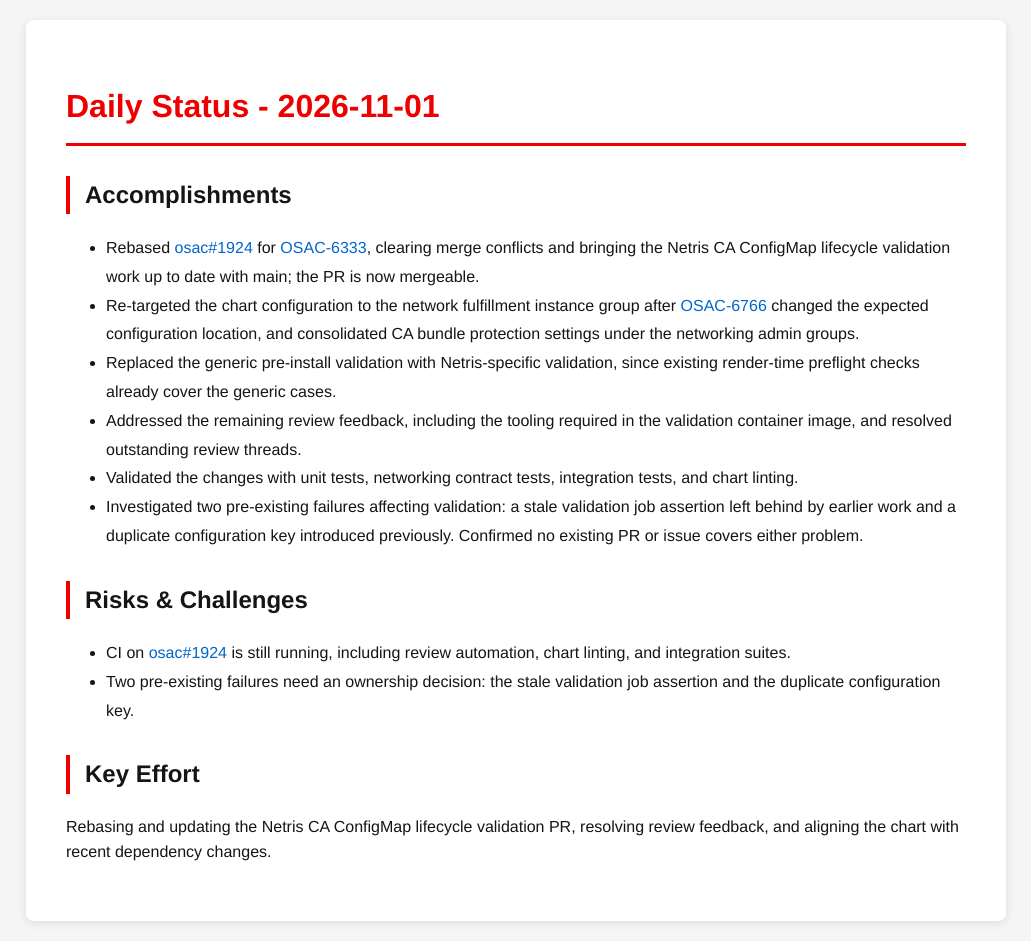
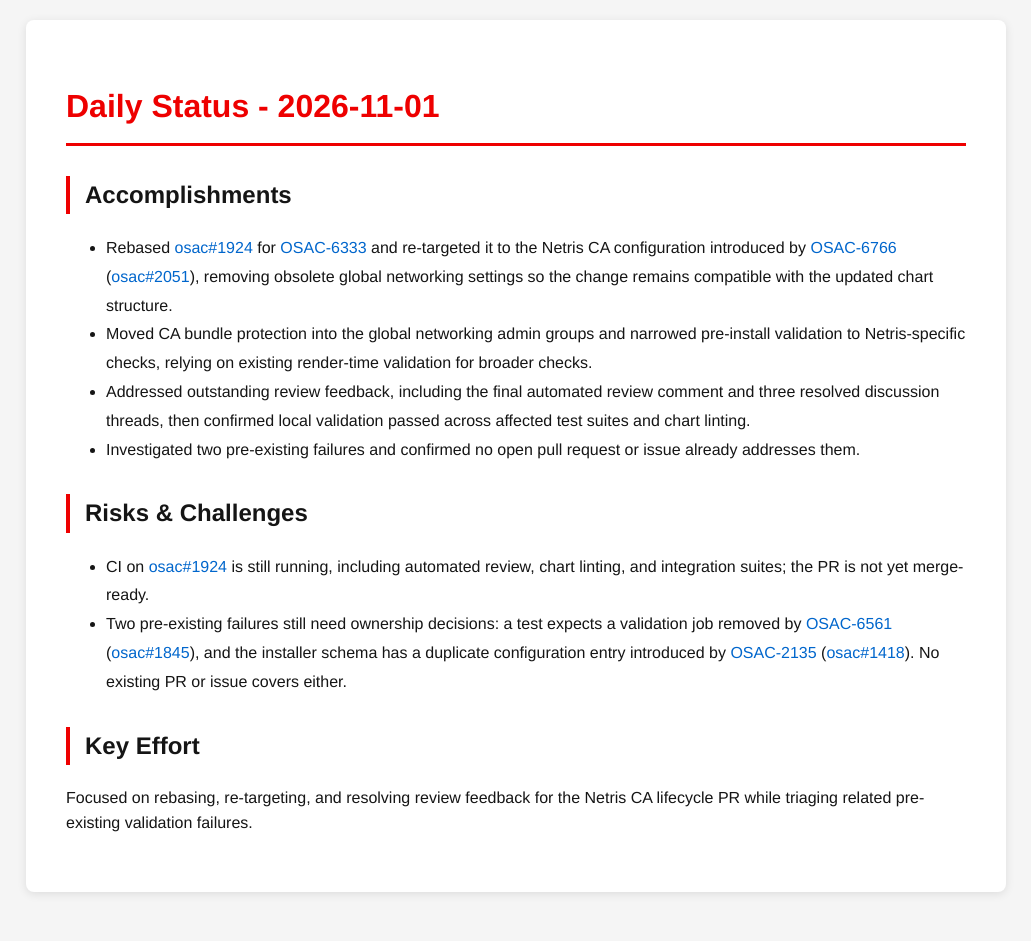
Before and after one commit to tzvatot/daily-status, a Jekyll site: the page built from 2026-11-01.md, in a window 1280 px wide. Shown: the whole page, without its empty margins (124-1155 px from the left). Built offline with Jekyll 4.4.1, drawn with Linux system fonts in a browser that asks for light colours; after the commit the page ends 912 px from its top, so only the background shows below that.

Commit message:
Daily status update - 2026-11-01

```diff
--- a/2026-11-01.md
+++ b/2026-11-01.md
@@ -7,16 +7,14 @@
 # Daily Status - 2026-11-01
 
 ## Accomplishments
-- Rebased [osac#1924](https://github.com/osac-project/osac/pull/1924) for [OSAC-6333](https://redhat.atlassian.net/browse/OSAC-6333), clearing merge conflicts and bringing the Netris CA ConfigMap lifecycle validation work up to date with main; the PR is now mergeable.
-- Re-targeted the chart configuration to the network fulfillment instance group after [OSAC-6766](https://redhat.atlassian.net/browse/OSAC-6766) changed the expected configuration location, and consolidated CA bundle protection settings under the networking admin groups.
-- Replaced the generic pre-install validation with Netris-specific validation, since existing render-time preflight checks already cover the generic cases.
-- Addressed the remaining review feedback, including the tooling required in the validation container image, and resolved outstanding review threads.
-- Validated the changes with unit tests, networking contract tests, integration tests, and chart linting.
-- Investigated two pre-existing failures affecting validation: a stale validation job assertion left behind by earlier work and a duplicate configuration key introduced previously. Confirmed no existing PR or issue covers either problem.
+- Rebased [osac#1924](https://github.com/osac-project/osac/pull/1924) for [OSAC-6333](https://redhat.atlassian.net/browse/OSAC-6333) and re-targeted it to the Netris CA configuration introduced by [OSAC-6766](https://redhat.atlassian.net/browse/OSAC-6766) ([osac#2051](https://github.com/osac-project/osac/pull/2051)), removing obsolete global networking settings so the change remains compatible with the updated chart structure.
+- Moved CA bundle protection into the global networking admin groups and narrowed pre-install validation to Netris-specific checks, relying on existing render-time validation for broader checks.
+- Addressed outstanding review feedback, including the final automated review comment and three resolved discussion threads, then confirmed local validation passed across affected test suites and chart linting.
+- Investigated two pre-existing failures and confirmed no open pull request or issue already addresses them.
 
 ## Risks & Challenges
-- CI on [osac#1924](https://github.com/osac-project/osac/pull/1924) is still running, including review automation, chart linting, and integration suites.
-- Two pre-existing failures need an ownership decision: the stale validation job assertion and the duplicate configuration key.
+- CI on [osac#1924](https://github.com/osac-project/osac/pull/1924) is still running, including automated review, chart linting, and integration suites; the PR is not yet merge-ready.
+- Two pre-existing failures still need ownership decisions: a test expects a validation job removed by [OSAC-6561](https://redhat.atlassian.net/browse/OSAC-6561) ([osac#1845](https://github.com/osac-project/osac/pull/1845)), and the installer schema has a duplicate configuration entry introduced by [OSAC-2135](https://redhat.atlassian.net/browse/OSAC-2135) ([osac#1418](https://github.com/osac-project/osac/pull/1418)). No existing PR or issue covers either.
 
 ## Key Effort
-Rebasing and updating the Netris CA ConfigMap lifecycle validation PR, resolving review feedback, and aligning the chart with recent dependency changes.
+Focused on rebasing, re-targeting, and resolving review feedback for the Netris CA lifecycle PR while triaging related pre-existing validation failures.
```
